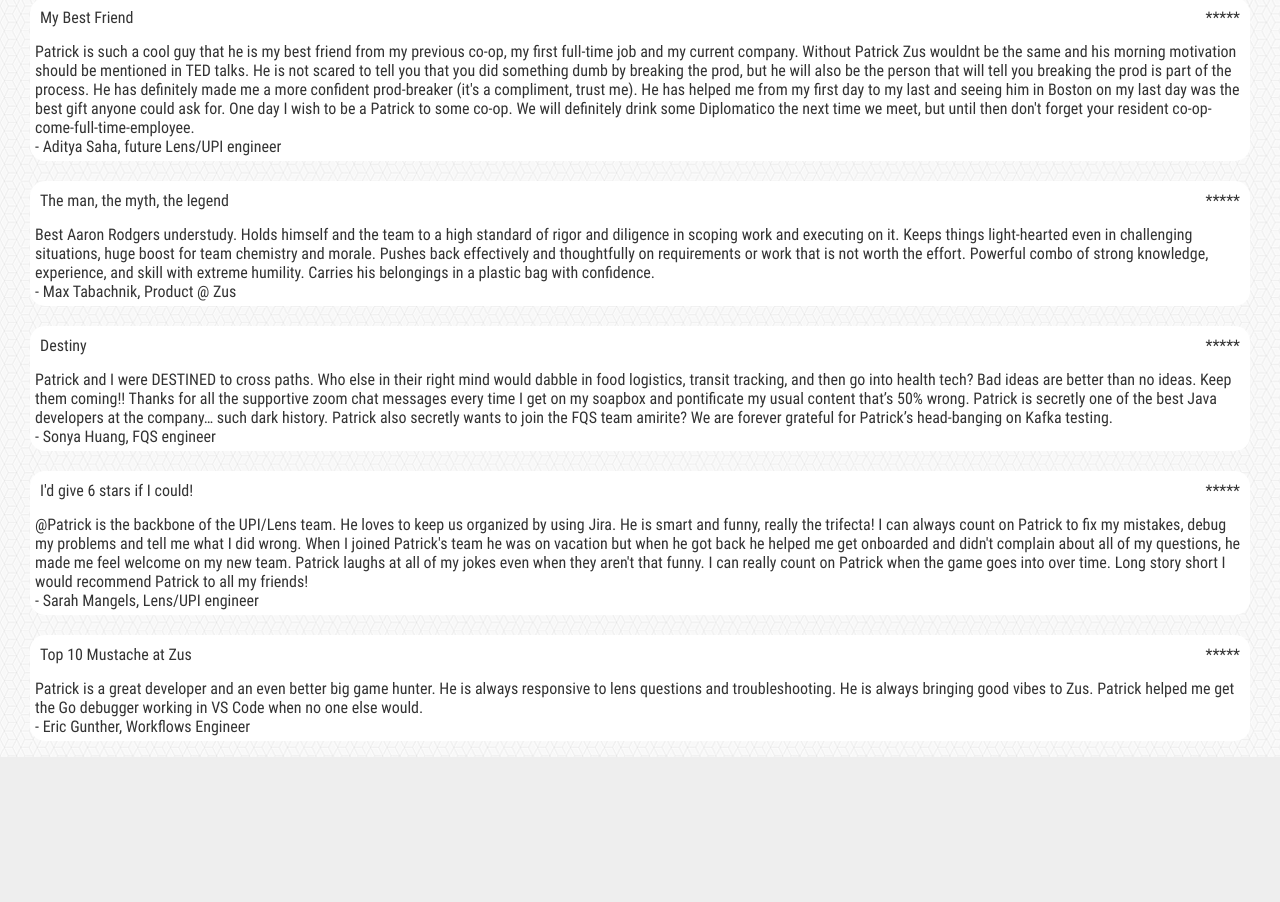
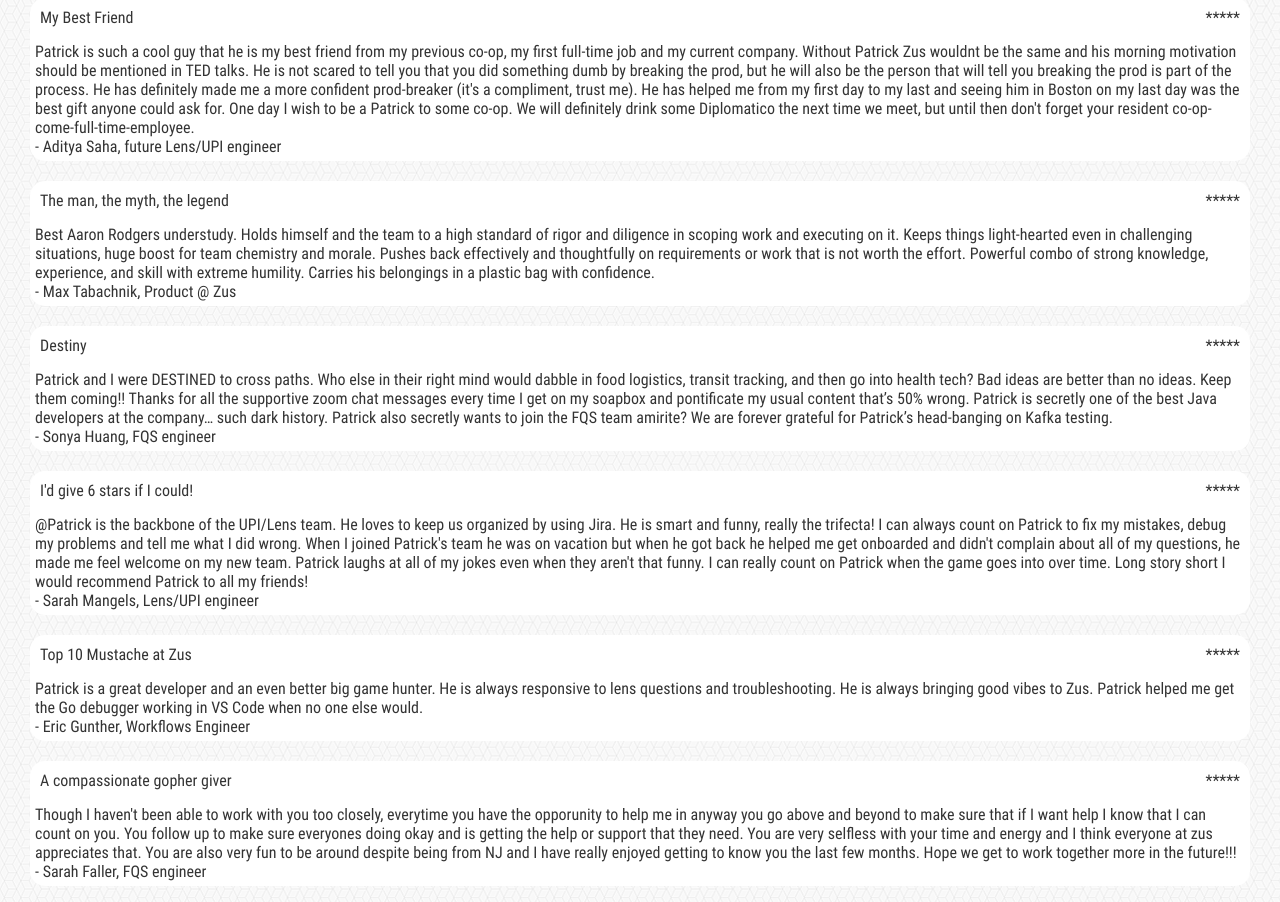
Before and after one commit to patrickvalle/dotcom, a website: page index.html in a window 1280 px wide. Shown: the part 502-1404 px from the top of the page. Before the commit the page ends 1259 px from the top, so only its background shows below. Drawn offline with Linux system fonts and the light colour scheme.

Commit message:
Sarah F!!!!

```diff
--- a/index.html
+++ b/index.html
@@ -121,6 +121,17 @@
           </div>
           <p>Patrick is a great developer and an even better big game hunter. He is always responsive to lens questions and troubleshooting. He is always bringing good vibes to Zus. Patrick helped me get the Go debugger working in VS Code when no one else would. <br> - Eric Gunther, Workflows Engineer</p>
         </div>
+        <div class="review">
+          <div class="title-container">
+            <div class="title left">A compassionate gopher giver</div>
+            <div class="stars right">*****</div>
+          </div>
+          <p>Though I haven't been able to work with you too closely, everytime you have the opporunity to help me in anyway you go above and
+          beyond to make sure that if I want help I know that I can count on you. You follow up to make sure everyones doing okay and is getting
+          the help or support that they need. You are very selfless with your time and energy and I think everyone at zus appreciates that.
+          You are also very fun to be around despite being from NJ and I have really enjoyed getting to know you the last few months.
+          Hope we get to work together more in the future!!! <br> - Sarah Faller, FQS engineer</p>
+        </div>
       </div>
     </div>
 
```
